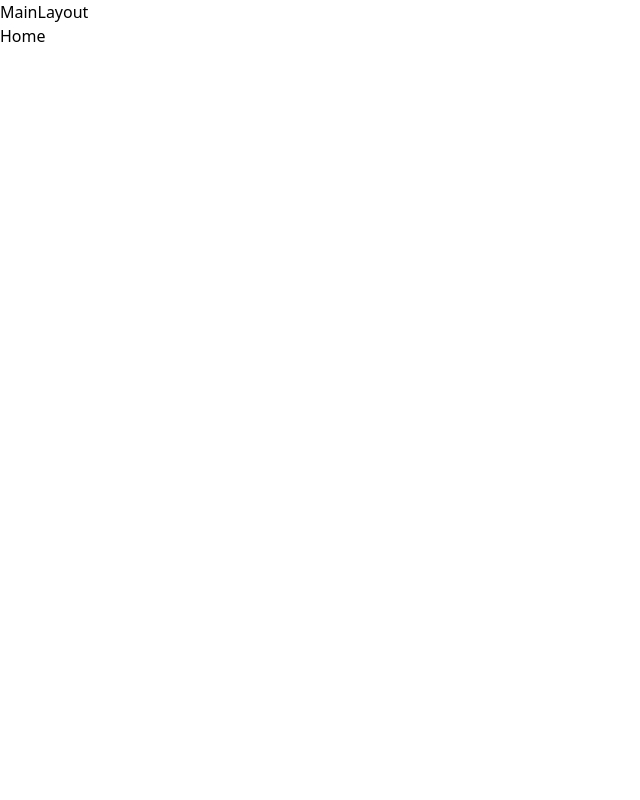
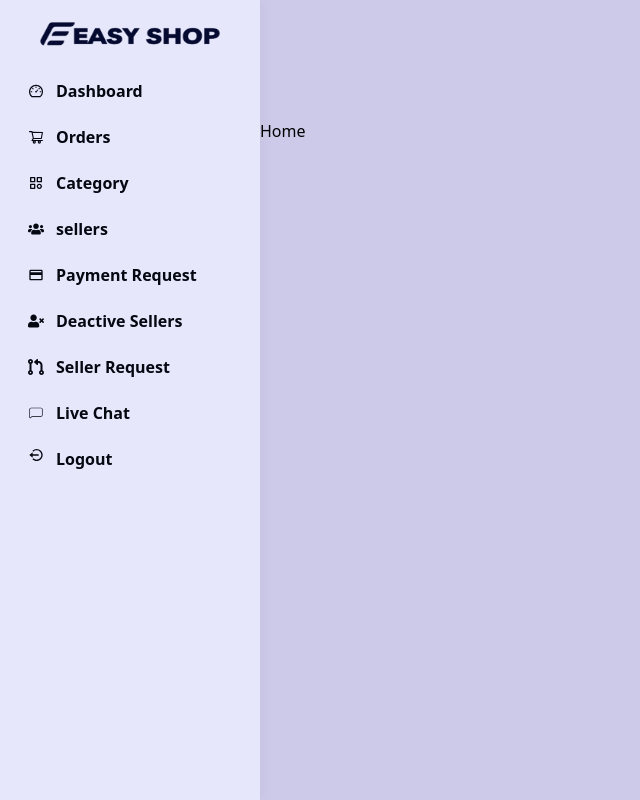
Before and after one commit to rawmess977/ecommerce-multi-vendor, a React (Vite) app: page / in a window 1280 px wide. Before the commit this address had no page. Shown: the whole page, without its empty margins (0-640 px from the left). Built offline with nearby package versions, Linux system fonts and the light colour scheme.

Commit message:
project navigation design

```diff
--- a/src/App.jsx
+++ b/src/App.jsx
@@ -1,8 +1,8 @@
 
 import Router from './router/Router';
 import publicRoutes from './router/routes/publicRoutes';
-import { useEffect, useState, Suspense } from 'react';
-import {getRoutes} from './router/routes';
+import { Suspense, useEffect, useState } from 'react';
+import { getRoutes } from './router/routes';
 
 function App() {
   const [allRoutes, setAllRoutes] = useState([...publicRoutes]);
--- a/src/layout/MainLayout.jsx
+++ b/src/layout/MainLayout.jsx
@@ -1,8 +1,16 @@
 import { Outlet } from "react-router-dom"
+import Header from './Header';
+import Sidebar from './Sidebar';
 
 const MainLayout = () => {
   return (
-    <div>MainLayout <Outlet /></div>
+    <div className="bg-[#cdcae9] min-h-screen w-full">
+      <Header />
+      <Sidebar />
+      <div className="ml-0 lg:ml-[260px] pt-[95px] transition-all">
+        <Outlet />
+      </div>
+    </div>
   )
 }
 export default MainLayout
--- a/src/layout/Sidebar.jsx
+++ b/src/layout/Sidebar.jsx
@@ -1,6 +1,61 @@
+import { Link, useLocation } from "react-router-dom"
+import { useEffect, useState } from 'react';
+import { getNav } from "../navigation/index";
+import { BiLogOutCircle } from "react-icons/bi";
 const Sidebar = () => {
+  const [allNav, setAllNav] =  useState([]);
+
+  const {pathname} = useLocation();
+
+  useEffect(()=>{
+    const navs = getNav('admin');
+    setAllNav(navs)
+    console.log(navs)
+  }, [])
+  console.log(allNav)
   return (
-    <div>Sidebar</div>
+    <div>
+      <div></div>
+      <div className={"w-[260px] fixed bg-[#e6e7fb] z-50 top-0 h-screen shadow-[0_0_15px_0_rgb(34_41_47_/_5%)] transition-all"} >
+
+      <div className="h-[70px] flex justify-center items-center">
+
+        <Link to={'/'} className="w-[180px] h-[50px]" >
+          <img src="http://localhost:5173/images/logo.png" alt="logo" className="w-full h-full" />
+
+        </Link>
+      </div>
+      <div className="px-[16px]">
+
+        <ul>
+          {
+            allNav.map((n,i)=> (
+              <li key={i}>
+                <Link to={n.path} className={`${pathname === n.path ? 'bg-blue-600 shadow-indigo-500/50 text-white duration-500': 'text-[#030811] font-bold duration-200' } px-[12px] py-[9px] rounded-sm flex justify-start item-center gap-[12px] hover:pl-4 transition-all w-full mb-1` } >
+                <span className="pt-1">
+                  {n.icon}
+                </span>
+                <span>
+                  {n.title}
+                </span>
+                </Link>
+              </li>
+            ))
+          }
+          <li>
+            <button className='text-[#030811] font-bold duration-200 px-[12px] py-[9px] rounded-sm flex justify-start item-center gap-[12px] hover:pl-4 transition-all w-full mb-1 '>
+              <span>
+                <BiLogOutCircle />
+              </span>
+              <span>Logout</span>
+            </button>
+          </li>
+        </ul>
+      </div>
+
+
+      </div>
+    </div>
   )
 }
 export default Sidebar
--- a/src/main.jsx
+++ b/src/main.jsx
@@ -9,7 +9,7 @@
 createRoot(document.getElementById("root")).render(
   <BrowserRouter>
     <Provider store={store}>
-      <Suspense>
+      <Suspense fallback={<div>Loading...</div>}>
         <App />
         <Toaster toastOptions={
           {
--- /dev/null
+++ b/src/navigation/allNav.jsx
@@ -0,0 +1,72 @@
+import {AiOutlineDashboard, AiOutlineShoppingCart, } from 'react-icons/ai'
+import {BiCategory} from 'react-icons/bi'
+import {  FaUsers, FaUserTimes } from 'react-icons/fa'
+import {  MdPayment } from 'react-icons/md'
+import {  FaCodePullRequest } from 'react-icons/fa6'
+import { CiChat1 } from "react-icons/ci";
+
+export const allNav = [
+  {
+    id: 1,
+    title:'Dashboard',
+    icon: <AiOutlineDashboard />,
+    role: 'admin',
+    path: '/admin/dashboard'
+  },
+  {
+    id: 2,
+    title:'Orders',
+    icon: <AiOutlineShoppingCart />,
+    role: 'admin',
+    path: '/admin/dashboard/orders'
+  }
+  ,
+  {
+    id: 3,
+    title:'Category',
+    icon: <BiCategory />,
+    role: 'admin',
+    path: '/admin/dashboard/category'
+  }
+  ,
+  {
+    id: 4,
+    title:'sellers',
+    icon: <FaUsers />,
+    role: 'admin',
+    path: '/admin/dashboard/sellers'
+  },
+  {
+    id: 5,
+    title:'Payment Request',
+    icon: <MdPayment />,
+    role: 'admin',
+    path: '/admin/dashboard/payment-request'
+  },
+
+  {
+    id: 6,
+    title:'Deactive Sellers',
+    icon: <FaUserTimes />,
+    role: 'admin',
+    path: '/admin/dashboard/deactive-sellers'
+  },
+
+  {
+    id: 7,
+    title:'Seller Request',
+    icon: <FaCodePullRequest />,
+    role: 'admin',
+    path: '/admin/dashboard/sellers-request'
+  },
+  {
+    id: 8,
+    title:'Live Chat',
+    icon: <CiChat1 />,
+    role: 'admin',
+    path: '/admin/dashboard/chat-seller'
+  },
+
+
+
+]
--- /dev/null
+++ b/src/navigation/index.js
@@ -0,0 +1,17 @@
+import { allNav } from "./allNav.jsx";
+
+
+export const getNav = (role) =>{
+  const finalNav = [];
+
+
+  for (let i = 0; i < allNav.length; i++) {
+     if (role === allNav[i].role ){
+
+       finalNav.push(allNav[i])
+     }
+
+  }
+  console.log("final nav", finalNav)
+  return finalNav;
+}
--- a/src/router/Router.jsx
+++ b/src/router/Router.jsx
@@ -1,9 +1,8 @@
 import { useRoutes} from 'react-router-dom'
 
 const Router = ({allRoutes}) => {
+  console.log('Router received allRoutes:', allRoutes);
   const routes = useRoutes([...allRoutes]);
   return routes;
-
-
 }
 export default Router;
--- a/src/router/routes/adminRoutes.jsx
+++ b/src/router/routes/adminRoutes.jsx
@@ -4,7 +4,7 @@
 
 export const adminRoutes = [
   {
-    path: "/admin/dashboard",
+    path: "admin/dashboard",
     element: <AdminDashboard/>,
     role : 'admin'
   },
--- a/src/router/routes/index.jsx
+++ b/src/router/routes/index.jsx
@@ -1,14 +1,22 @@
+// import { privateRoutes } from './privateRoutes';
+import { lazy, Suspense } from "react";
 import { privateRoutes } from './privateRoutes';
-import { lazy } from "react";
 
 const MainLayout = lazy(() => import("../../layout/MainLayout"));
 
-const  getRoutes = () => [
+const getRoutes = () => [
   {
     path: "/",
-    element: <MainLayout />,
-    children: privateRoutes,
+    element: (
+      <Suspense fallback={<div>Loading...</div>}>
+        <MainLayout />
+      </Suspense>
+    ),
+    children: [
+      { path: "test", element: <div>Test</div> },
+      ...privateRoutes,
+    ],
   },
 ];
 
-export  {getRoutes};
+export { getRoutes };
```
